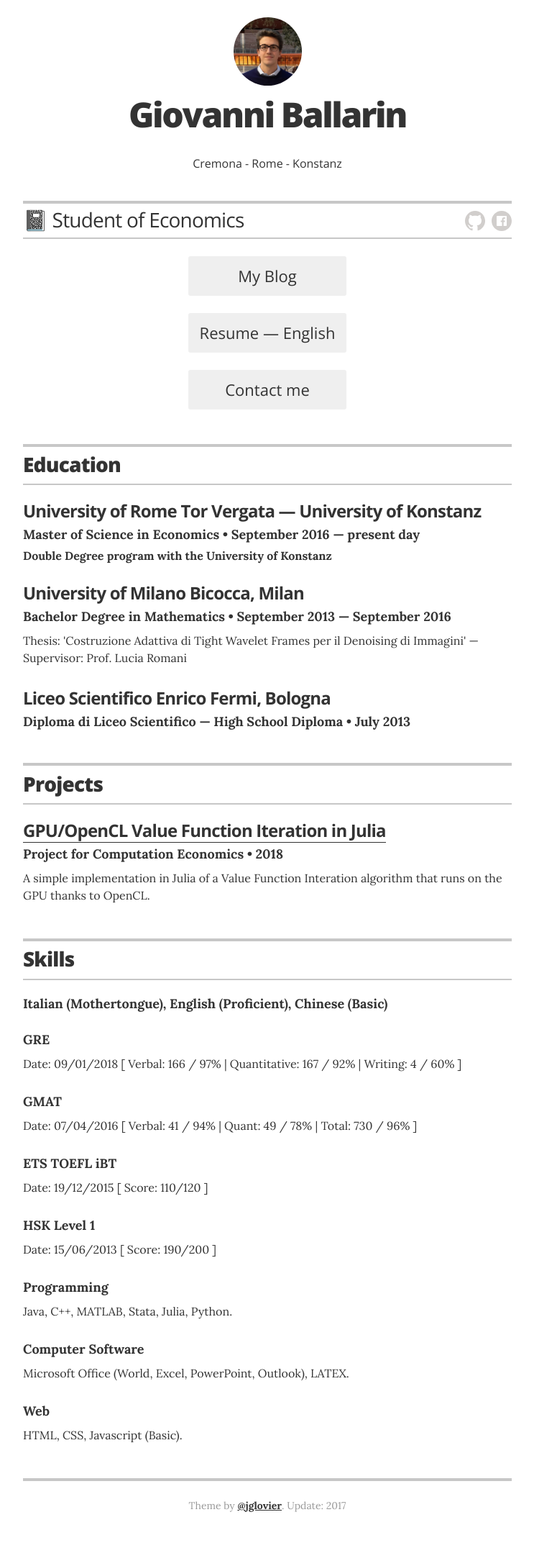
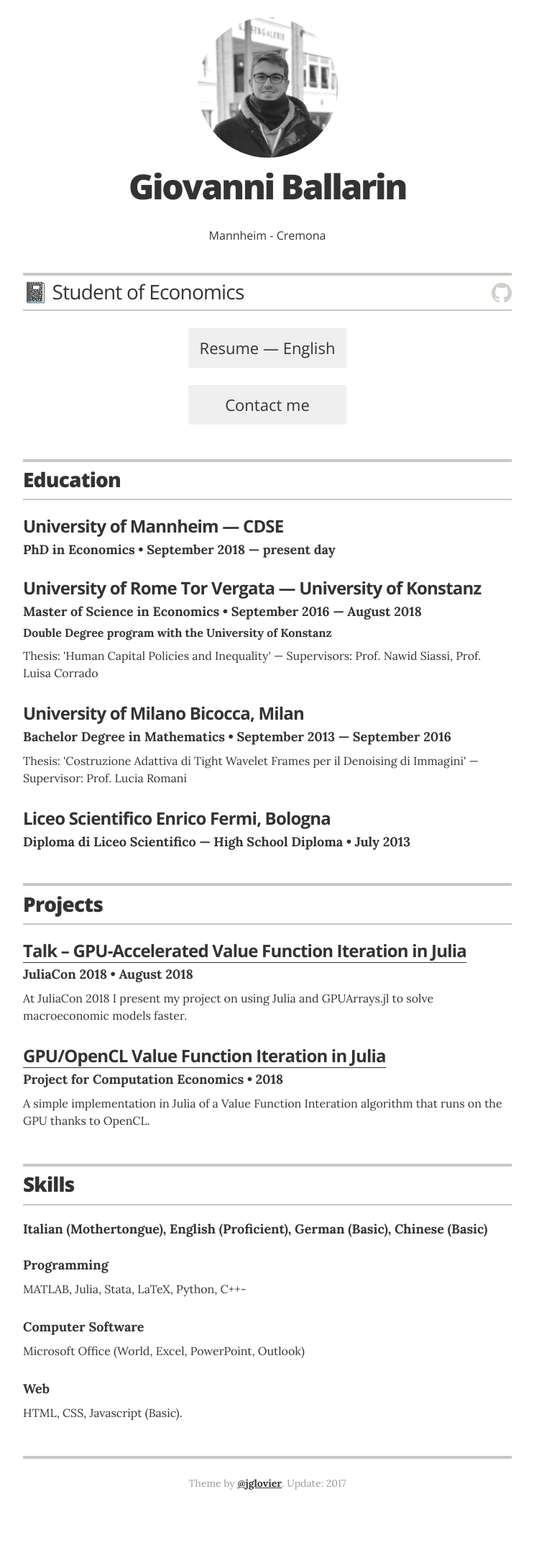
Before and after one commit to giob1994/giob1994.github.io, a Jekyll site: the page built from index.html, in a window 1280 px wide. Shown: the whole page at 72% size, without its empty margins (268-1011 px from the left). Built offline with Jekyll 4.4.1, drawn with Linux system fonts in a browser that asks for light colours; after the commit the page ends 2120 px from its top, so only the background shows below that.

Commit message:
update 08/2018

```diff
--- a/_config.yml
+++ b/_config.yml
@@ -15,14 +15,14 @@ resume_title:                   "📓 Student of Economics"
 resume_contact_email:           "gn.ballarin@icloud.com"
 resume_contact_telephone:       ""
 resume_contact_address:         ""
-resume_header_contact_info:     "Cremona - Rome - Konstanz"
+resume_header_contact_info:     "Mannheim - Cremona"
 resume_header_intro:            ""
 
 # use "yes" to display the email contact button,
 # "no" to display an "I'm not looking for work" message,
 # or remove the resume_looking_for_work option entirely
 # to leave blank
-blog:                           "yes"
+blog:                           "no"
 blog_link:                      "https://giob1994.github.io/blog/"
 resume_looking_for_work:        "yes"
 resume_downloadable:            "yes"
@@ -45,7 +45,7 @@ resume_social_links:
     resume_github_url:            "https://github.com/giob1994"
   # resume_twitter_url:           "http://twitter.com/jglovier"
   # resume_dribbble_url:          "https://dribbble.com/jag"
-    resume_facebook_url:          "https://www.facebook.com/people/Giovanni-Ballarin/100001433324871"
+  #  resume_facebook_url:          "https://www.facebook.com/people/Giovanni-Ballarin/100001433324871"
   # resume_linkedin_url:          "https://www.linkedin.com/in/joelglovier"
   # resume_instagram_url:         "insert your Instagram URL here"
   # resume_website_url:           "http://joelglovier.com"
--- a/_data/education.yml
+++ b/_data/education.yml
@@ -1,9 +1,15 @@
 # Degree
+
+- degree: PhD in Economics
+  uni: University of Mannheim &mdash; CDSE
+  year: September 2018 &mdash; present day
 
 - degree: Master of Science in Economics
   uni: University of Rome Tor Vergata &mdash; University of Konstanz
-  year: September 2016 &mdash; present day
+  year: September 2016 &mdash; August 2018
   awards: Double Degree program with the University of Konstanz
+  summary: "Thesis: 'Human Capital Policies and Inequality' &mdash; Supervisors: Prof. Nawid Siassi, Prof. Luisa Corrado"
+
 
 - degree: Bachelor Degree in Mathematics
   uni: University of Milano Bicocca, Milan
--- a/_data/projects.yml
+++ b/_data/projects.yml
@@ -8,6 +8,12 @@
 #  # url: "#"
 #  description: Donut Locator is an open source node/ember app that lets users find donuts within a defined radius from their home.
 
+- project: Talk – GPU-Accelerated Value Function Iteration in Julia
+  role: JuliaCon 2018
+  duration: August 2018
+  url: "https://youtu.be/ehUb-S6Bxnk?t=13m42s"
+  description: At JuliaCon 2018 I present my project on using Julia and GPUArrays.jl to solve macroeconomic models faster.
+
 # OpenGL VFI - CE Final Presentation:
 
 - project: GPU/OpenCL Value Function Iteration in Julia
--- a/_data/skills.yml
+++ b/_data/skills.yml
@@ -1,25 +1,13 @@
 # Skills
 
 # Languages
-- skill: Italian (Mothertongue), English (Proficient), Chinese (Basic)
-
-- skill: GRE
-  description: "Date: 09/01/2018 [ Verbal: 166 / 97% | Quantitative: 167 / 92% | Writing: 4 / 60% ]"
-
-- skill: GMAT
-  description: "Date: 07/04/2016 [ Verbal: 41 / 94% | Quant: 49 / 78% | Total: 730 / 96% ]"
-
-- skill: ETS TOEFL iBT
-  description: "Date: 19/12/2015 [ Score: 110/120 ]"
-
-- skill: HSK Level 1
-  description: "Date: 15/06/2013 [ Score: 190/200 ]"
+- skill: Italian (Mothertongue), English (Proficient), German (Basic), Chinese (Basic)
 
 - skill: Programming
-  description: Java, C++, MATLAB, Stata, Julia, Python.
+  description: MATLAB, Julia, Stata, LaTeX, Python, C++-
 
 - skill: Computer Software
-  description: "Microsoft Office (World, Excel, PowerPoint, Outlook), LATEX."
+  description: "Microsoft Office (World, Excel, PowerPoint, Outlook)"
 
 - skill: Web
   description: HTML, CSS, Javascript (Basic).
--- a/_sass/_resume.scss
+++ b/_sass/_resume.scss
@@ -21,7 +21,7 @@
 .page-header { padding: 1.5rem 0;
 
   .avatar {
-    width: 95px;
+    width: 195px;
     max-width: 100%;
     overflow: hidden;
     @include border-radius(100px);
```
Also changed, not shown: images/avatar.jpg, 3 other files.
